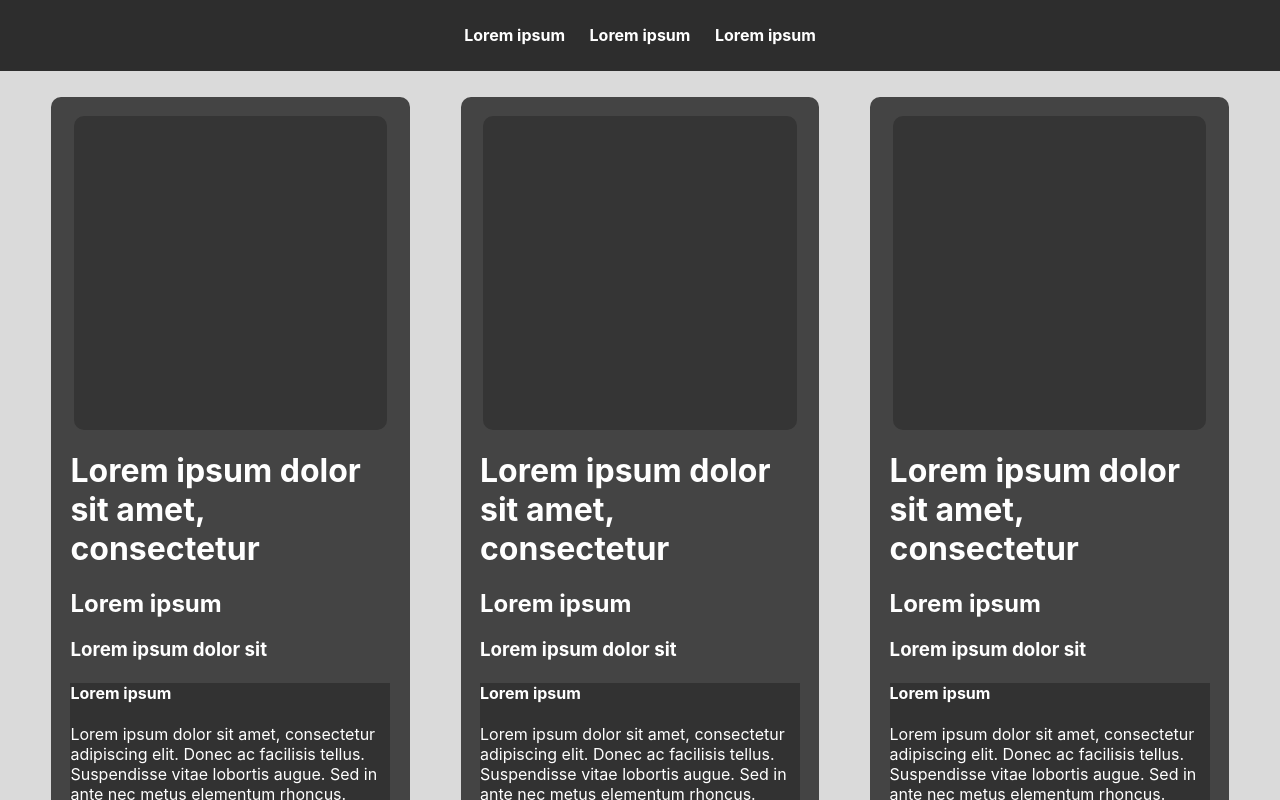
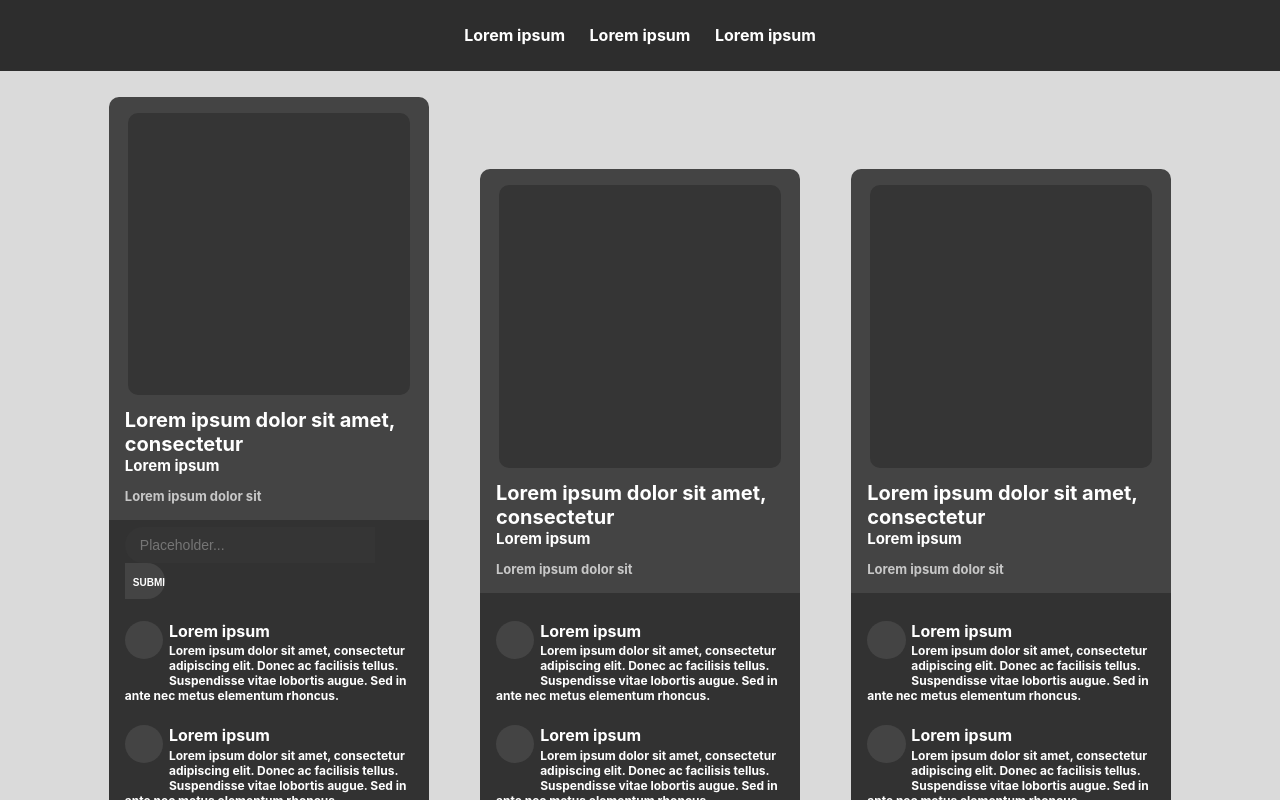
Before and after one commit to doizzie/css-task, a React (Create React App) app in the folder my-app/: page / in a window 1280 px wide. Shown: the top 800 px of the page. Built offline with nearby package versions, Linux system fonts and the light colour scheme.

Commit message:
input, alignment fix ups

```diff
--- a/my-app/src/App.css
+++ b/my-app/src/App.css
@@ -52,17 +52,30 @@
   width: 25vw;
   margin: 2%;
   border-radius:10px;
-  padding:1.5%;
+  /* padding:1.5%; */
   /* padding-top:0.5%; */
   text-align:left;
 /*   */
 /*  #dadada */
 }
+h1{
+  font-size: 20px;
+  margin-bottom:0;
+}
+h2{
+  font-size: 15px;
+  margin-top:0;
+}
+h3{
+  font-size: 13px;
+  opacity:0.7;
+}
+
 .mainBox{
   /* padding:.5%; */
   /* margin: 2%; */
   padding:0;
-  margin:0;
+  margin:5%;
 }
 .box {
   background-color: #353535;
@@ -81,6 +94,68 @@
 }
 .smallerBox{
   background-color:#323232;
+  padding: 2% 5%;
+  /* display: inline-flex;
+  display: -webkit-inline-flex; */
+  display:block;
+}
+form input{
+  color:#ffffff;
+  background-color: #353535;
+}
+#search {
+  width: 80%;
+  /* height: 35px; */
+  border:none;
+  font-size:14px;
+  border-radius:20px 0px 0px 20px;
+  padding:10px 5px 10px 15px;
+  color:#ffffff;
+}
+#submit {
+  width: 14%;
+  border:none;
+  background-color:#444444;
+  color:#ffffff;
+  padding: 14px 15px 11.5px 8px;
+  border-radius: 0px 20px 20px 0px;
+  font-size: 10px;
+  font-weight:750;
+  text-align: center;
+
+  text-transform: uppercase;
+}
+
+.oval{
+  aspect-ratio: 1/1;
+  width:3vw;
+  /* height:50px; */
+  background-color:#444444;
+  border-radius:100px;
+  display:inline-block;
+  /* display: block-inline; */
+  float: left;
+  margin-right:2%;
+  margin-bottom:2vw;
+}
+.righter{
+  /* display: inline-block; */
+  /* vertical-align: top; */
+  /* background-color:yellow; */
+  /* width:90%; */
+  /* color:yellow; */
+  /* float:right; */
+}
+.righter p, .righter h4 {
+  /* display:inline-block; */
+}
+.righter h4 {
+  margin-bottom:1%;
+}
+.righter p {
+  font-size: 12px;
+  font-weight:700;
+  margin-top:0;
 }
 @keyframes App-logo-spin {
   from {
--- a/my-app/src/App.js
+++ b/my-app/src/App.js
@@ -18,16 +18,45 @@
         </div>
         <div className="smallerBox">
           {/* <input>Placeholder...</input> */}
+          <form>
+            <input type="text" id="search" name="search" placeholder="Placeholder..."/>
+            <input type="submit" id="submit"/>
+          </form>
           <div className="boxy">
-            <div className="oval"></div>
-            <div>
+            <div className="oval"><img src=""/></div>
+            <div className="righter">
+              <h4>Lorem ipsum</h4>
+              <p>Lorem ipsum dolor sit amet, consectetur adipiscing elit. Donec ac facilisis tellus. Suspendisse vitae lobortis augue. Sed in ante nec metus elementum rhoncus.</p>
+            </div>
+          </div>
+          <div className="boxy">
+            <div className="oval"><img src=""/></div>
+            <div className="righter">
+              <h4>Lorem ipsum</h4>
+              <p>Lorem ipsum dolor sit amet, consectetur adipiscing elit. Donec ac facilisis tellus. Suspendisse vitae lobortis augue. Sed in ante nec metus elementum rhoncus.</p>
+            </div>
+          </div>
+        </div>
+      </div>
+      <div className="element">
+        <div className="mainBox">
+          <div className="box"><img src=""/></div>
+          <h1 className="title">Lorem ipsum dolor sit amet, consectetur</h1>
+          <h2 className="smallerTitle">Lorem ipsum</h2>
+          <h3 className="smallest title">Lorem ipsum dolor sit</h3>
+        </div>
+        <div className="smallerBox">
+          {/* <input>Placeholder...</input> */}
+          <div className="boxy">
+            <div className="oval"><img src=""/></div>
+            <div className="righter">
               <h4>Lorem ipsum</h4>
               <p>Lorem ipsum dolor sit amet, consectetur adipiscing elit. Donec ac facilisis tellus. Suspendisse vitae lobortis augue. Sed in ante nec metus elementum rhoncus.</p>
             </div>
           </div>
           <div className="boxy">
             <div className="oval"></div>
-            <div>
+            <div className="righter">
               <h4>Lorem ipsum</h4>
               <p>Lorem ipsum dolor sit amet, consectetur adipiscing elit. Donec ac facilisis tellus. Suspendisse vitae lobortis augue. Sed in ante nec metus elementum rhoncus.</p>
             </div>
@@ -45,39 +74,14 @@
           {/* <input>Placeholder...</input> */}
           <div className="boxy">
             <div className="oval"></div>
-            <div>
+            <div className="righter">
               <h4>Lorem ipsum</h4>
               <p>Lorem ipsum dolor sit amet, consectetur adipiscing elit. Donec ac facilisis tellus. Suspendisse vitae lobortis augue. Sed in ante nec metus elementum rhoncus.</p>
             </div>
           </div>
           <div className="boxy">
             <div className="oval"></div>
-            <div>
-              <h4>Lorem ipsum</h4>
-              <p>Lorem ipsum dolor sit amet, consectetur adipiscing elit. Donec ac facilisis tellus. Suspendisse vitae lobortis augue. Sed in ante nec metus elementum rhoncus.</p>
-            </div>
-          </div>
-        </div>
-      </div>
-      <div className="element">
-        <div className="mainBox">
-          <div className="box"><img src=""/></div>
-          <h1 className="title">Lorem ipsum dolor sit amet, consectetur</h1>
-          <h2 className="smallerTitle">Lorem ipsum</h2>
-          <h3 className="smallest title">Lorem ipsum dolor sit</h3>
-        </div>
-        <div className="smallerBox">
-          {/* <input>Placeholder...</input> */}
-          <div className="boxy">
-            <div className="oval"></div>
-            <div>
-              <h4>Lorem ipsum</h4>
-              <p>Lorem ipsum dolor sit amet, consectetur adipiscing elit. Donec ac facilisis tellus. Suspendisse vitae lobortis augue. Sed in ante nec metus elementum rhoncus.</p>
-            </div>
-          </div>
-          <div className="boxy">
-            <div className="oval"></div>
-            <div>
+            <div className="righter">
               <h4>Lorem ipsum</h4>
               <p>Lorem ipsum dolor sit amet, consectetur adipiscing elit. Donec ac facilisis tellus. Suspendisse vitae lobortis augue. Sed in ante nec metus elementum rhoncus.</p>
             </div>
```
